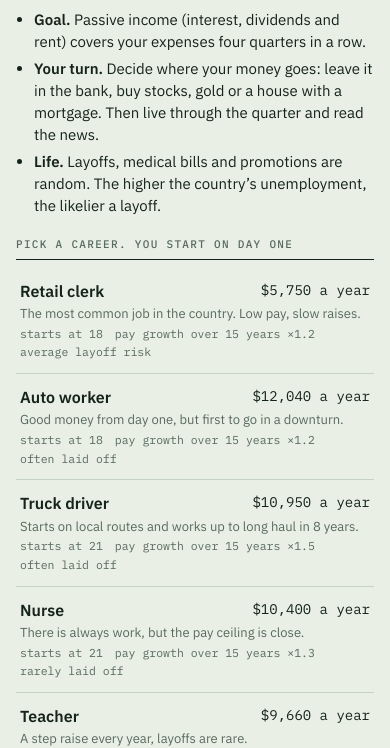
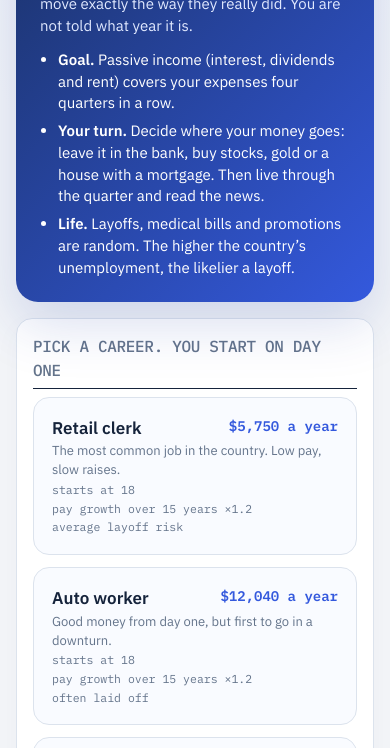
Before and after one commit to malikabyl/in-someone-elses-shoes, a plain HTML site: page index.html in a window 390 px wide. Shown: the part 238-986 px from the top of the page. Drawn offline with Linux system fonts and the light colour scheme.

Commit message:
Enable responsive visual refresh in index.html

```diff
--- a/index.html
+++ b/index.html
@@ -166,6 +166,7 @@ tr.me td { font-weight: 600; }
 @media (prefers-reduced-motion: no-preference) { .bar > i { transition: width .35s ease; } }
 body { margin: 0; }
 </style>
+<link rel="stylesheet" href="ui-refresh.css">
 </head>
 <body>
 <div id="app"></div>
```
